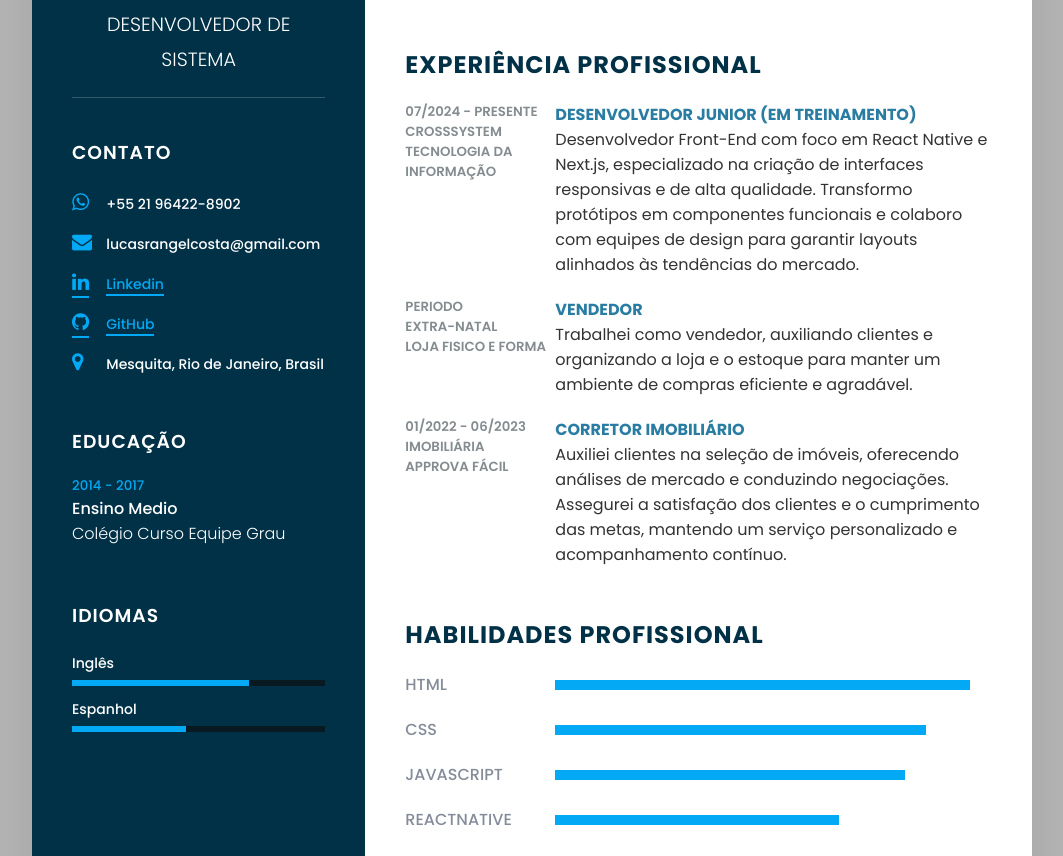
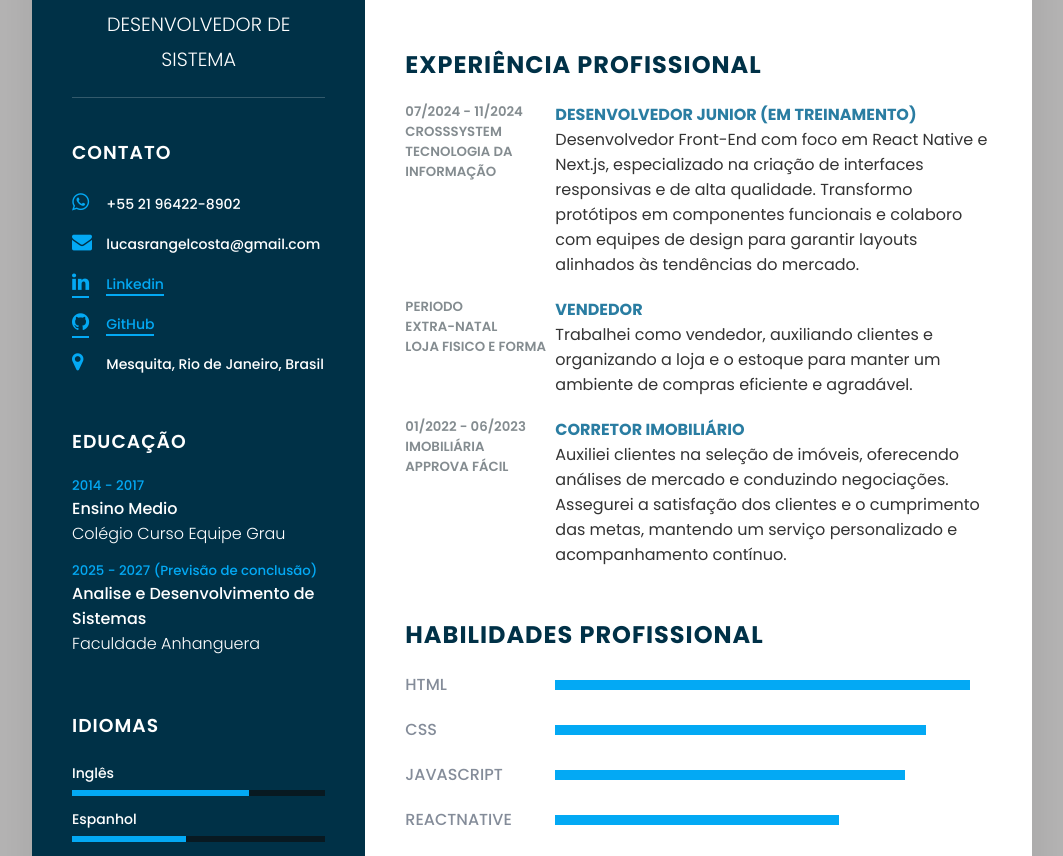
Before and after one commit to lucasrangelcosta/lucasrangelcosta.github.io, a plain HTML site: page index.html in a window 1280 px wide. Shown: the part 338-1194 px from the top of the page, without its empty margins (108-1171 px from the left). Drawn offline with Linux system fonts and the light colour scheme.

Commit message:
atualizacao

```diff
--- a/index.html
+++ b/index.html
@@ -72,6 +72,11 @@
                         <h4>Ensino Medio</h4>
                         <h4>Colégio Curso Equipe Grau</h4>
                     </li>
+                    <li>
+                        <h5>2025 - 2027 (Previsão de conclusão)</h5>
+                        <h4>Analise e Desenvolvimento de Sistemas</h4>
+                        <h4>Faculdade Anhanguera</h4>
+                    </li>
                 </ul>
             </div>
             <div class="contactInfo language">
@@ -107,7 +112,7 @@
                 <h2 class="title2">Experiência Profissional</h2>
                 <div class="box">
                     <div class="year_company">
-                        <h5>07/2024 - Presente</h5>
+                        <h5>07/2024 - 11/2024</h5>
                         <h5>Crosssystem Tecnologia da Informação </h5>
                     </div>
                     <div class="text">
```
